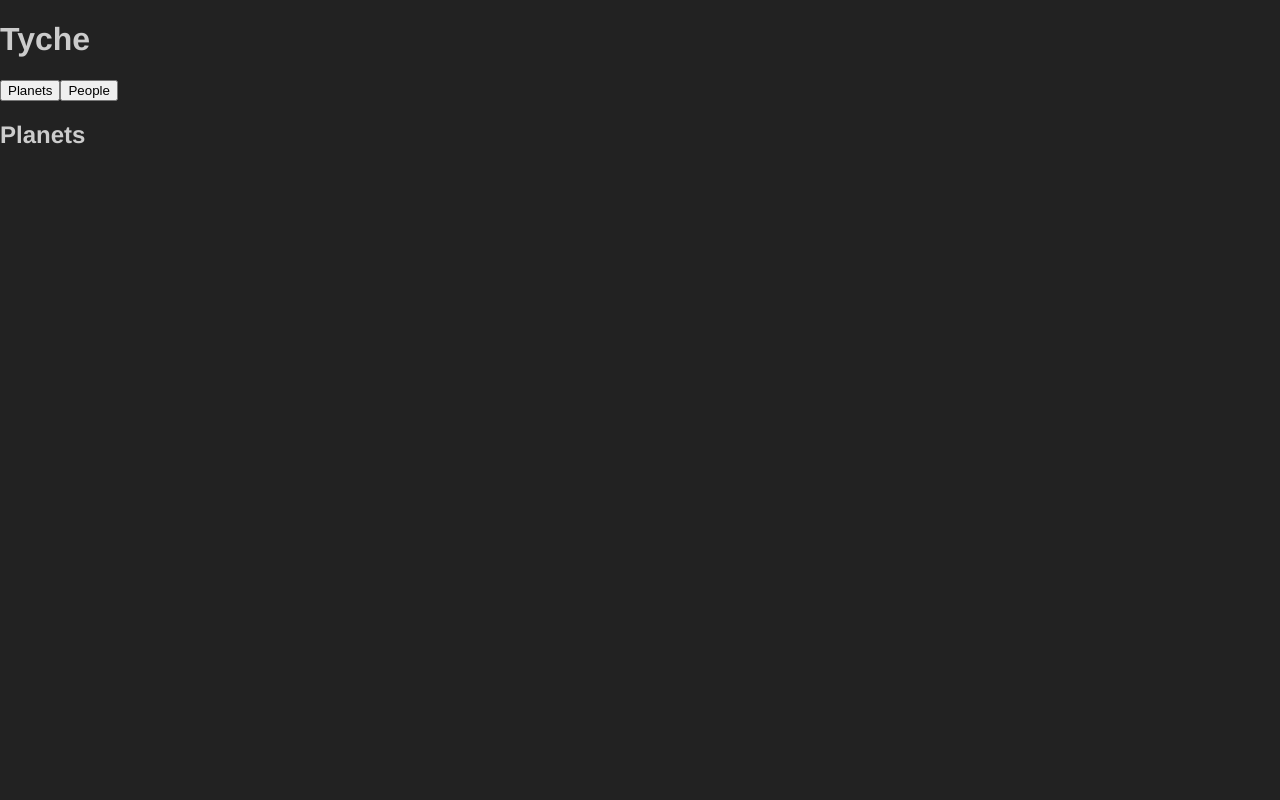
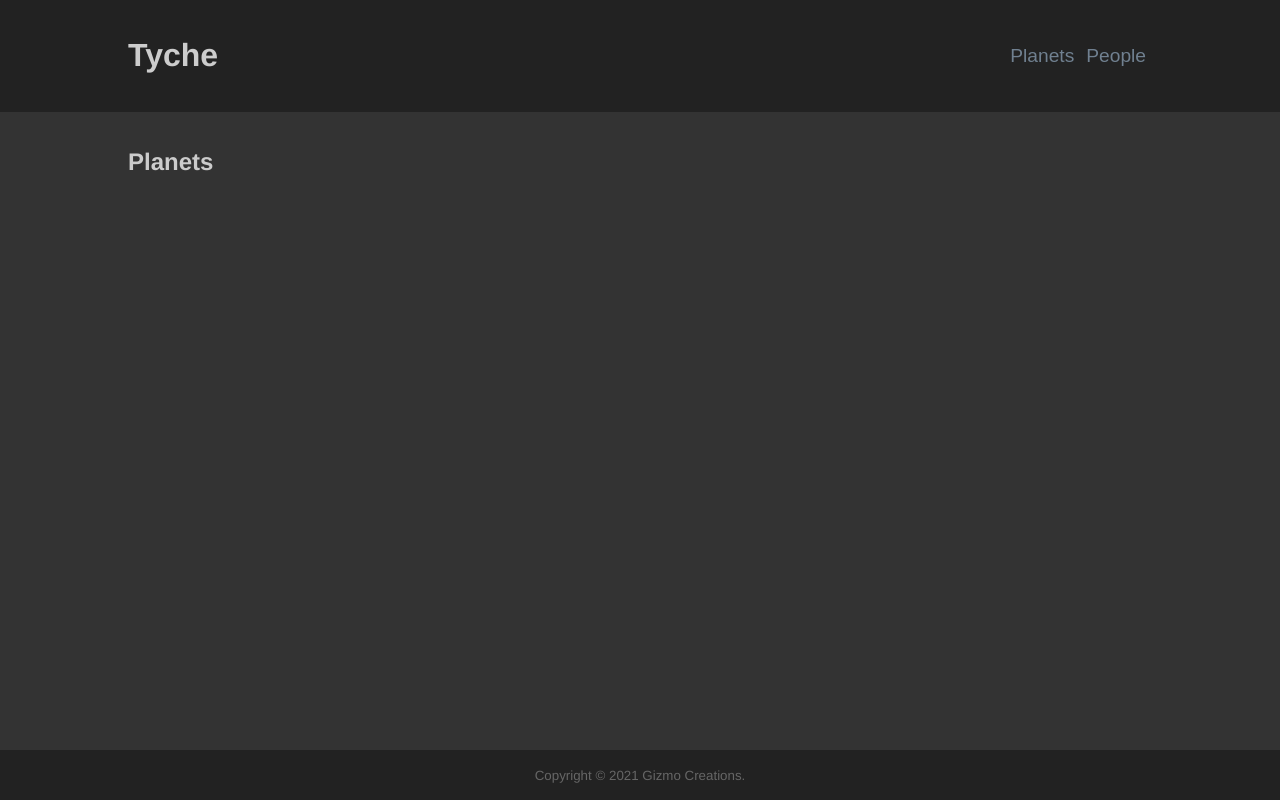
Before and after one commit to jkinley/tyche, a React (Create React App) app: page / in a window 1280 px wide. Built offline with nearby package versions, Linux system fonts and the light colour scheme.

Commit message:
add lodash, more rough build out

```diff
--- a/package.json
+++ b/package.json
@@ -8,6 +8,7 @@
     "@testing-library/react": "^11.1.0",
     "@testing-library/user-event": "^12.1.10",
     "gh-pages": "^3.2.3",
+    "lodash": "^4.17.21",
     "node-sass": "^6.0.1",
     "react": "^17.0.2",
     "react-dom": "^17.0.2",
--- a/src/App.js
+++ b/src/App.js
@@ -2,18 +2,30 @@ import React from 'react';
 import NavBar from './components/navbar';
 import Planets from './components/planets';
 import People from './components/people';
+import _ from 'lodash';
 
 function App() {
   const [page, setPage] = React.useState('planets');
 
   return (
     <div className="App">
-      <h1>Tyche</h1>
-      <NavBar setPage={setPage} />
+      <header className="header">
+        <div className="container">
+          <h1>Tyche</h1>
+          <NavBar setPage={setPage} />
+        </div>
+      </header>
 
-      <div className="content">
+      <main className="main">
+        <div className="container">
         { page === 'planets' ? <Planets /> : <People />}
-      </div>
+        </div>
+      </main>
+      <footer className="footer">
+        <div>
+          <small>Copyright &copy; {new Date().getFullYear()} Gizmo Creations. </small>
+        </div>
+      </footer>
     </div>
   );
 }
--- a/src/components/navbar/index.jsx
+++ b/src/components/navbar/index.jsx
@@ -1,13 +1,13 @@
 import React from 'react';
+import './index.scss';
 
 const NavBar = ({setPage}) => {
 
   return (
-    <nav>
-      <button onClick={() => setPage('planets')}>Planets</button>
-      <button onClick={() => setPage('people')}>People</button>
+    <nav className="navbar">
+      <button className="btn" onClick={() => setPage('planets')}>Planets</button>
+      <button className="btn" onClick={() => setPage('people')}>People</button>
     </nav>
-
   );
 }
 
--- a/src/components/navbar/index.scss
+++ b/src/components/navbar/index.scss
@@ -0,0 +1,12 @@
+.navbar {
+  .btn {
+    border: none;
+    background-color: transparent;
+    color: slategray;
+    font-size: 1.2rem;
+    cursor: pointer;
+    &:hover {
+      color: #ccc;
+    }
+  }
+}
--- a/src/index.scss
+++ b/src/index.scss
@@ -1,6 +1,51 @@
 body {
   margin: 0;
-  background-color: #222222;
+  background-color: #333;
   color: #ccc;
   font-family: 'Helvetica', sans-serif;
+
+  #root {
+    height: 100%;
+  }
+
+  .App {
+    height: 100vh;
+    overflow: hidden;
+    display: grid;
+    grid-template-columns: 1fr;
+    grid-template-rows: auto 1fr auto;
+
+    .header {
+      background-color: #222;
+      padding: 1rem;
+      .container {
+        display: flex;
+        align-items: center;
+        justify-content: space-between;
+      }
+    }
+
+    .nav {
+      padding: 1rem;
+    }
+
+    .main {
+      padding: 1rem;
+      overflow-y: auto;
+    }
+    .footer {
+      display: flex;
+      justify-content: center;
+      background-color: #222;
+      color: #666;
+      padding: 1rem;
+    }
+  }
 }
+
+.container {
+  width: 100%;
+  max-width: 1024px;
+  margin: 0 auto;
+  padding: 0 5%;
+}
```
